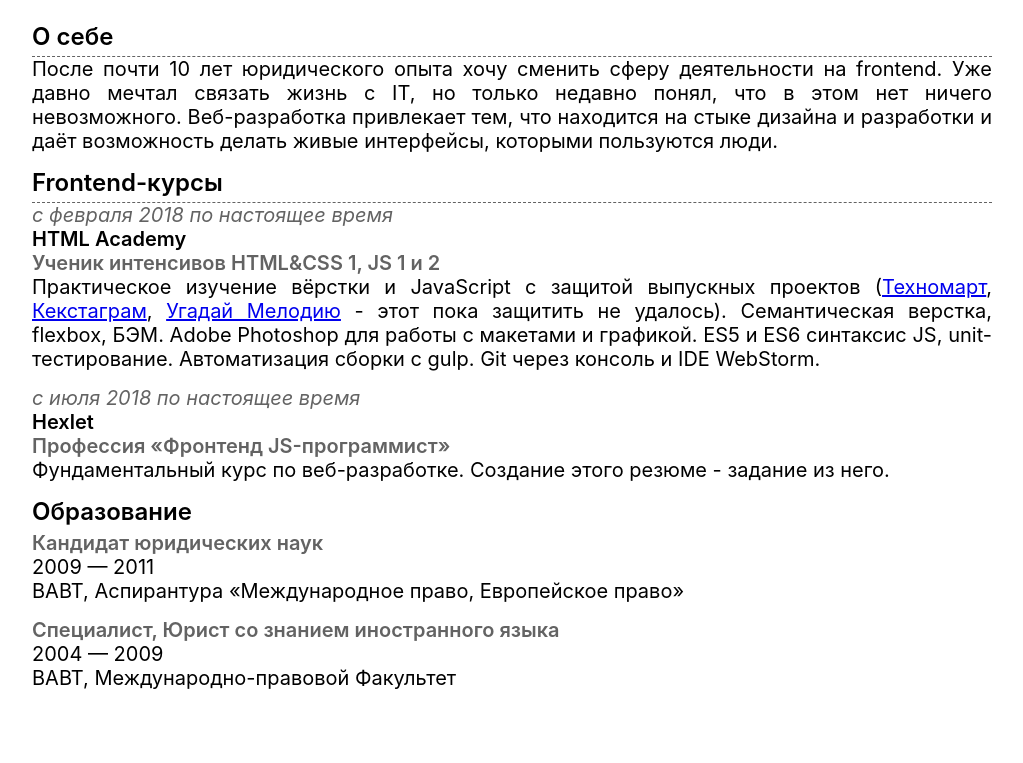
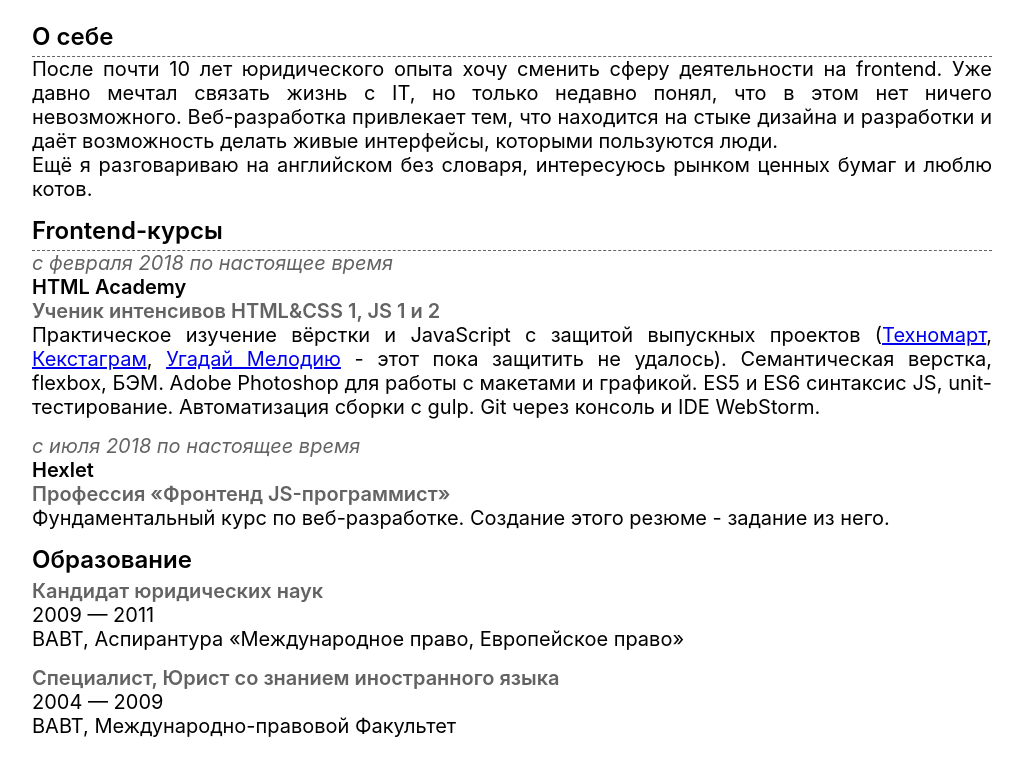
Before and after one commit to glevanov/glevanov, a plain HTML site: page index.html in a window 1280 px wide. Shown: the part 185-948 px from the top of the page, without its empty margins (128-1151 px from the left). Before the commit the page ends 900 px from the top, so only its background shows below. Drawn offline with Linux system fonts and the light colour scheme.

Commit message:
Adds english in CV

```diff
--- a/index.html
+++ b/index.html
@@ -21,6 +21,7 @@
     <div class="block">
     <p class="text">После почти 10 лет юридического опыта хочу сменить сферу деятельности на frontend. Уже давно мечтал связать жизнь с IT, но только недавно понял, что в этом нет ничего невозможного. Веб-разработка привлекает тем, что находится на стыке дизайна
         и разработки и даёт возможность делать живые интерфейсы, которыми пользуются люди.</p>
+    <p class="text">Ещё я разговариваю на английском без словаря, интересуюсь рынком ценных бумаг и люблю котов.</p>
     </div>
 
     <h2 class="heading heading__middle heading__dashed" >Frontend-курсы</h2>
```
